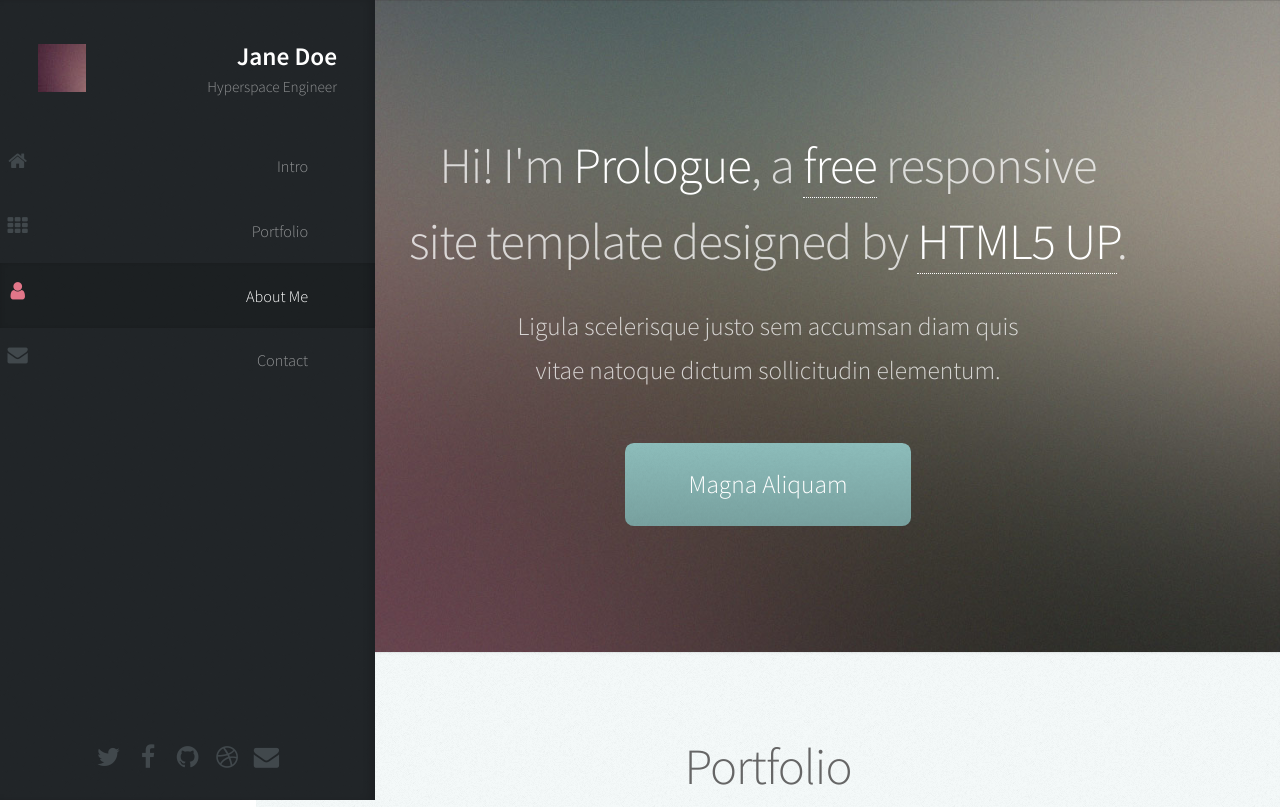
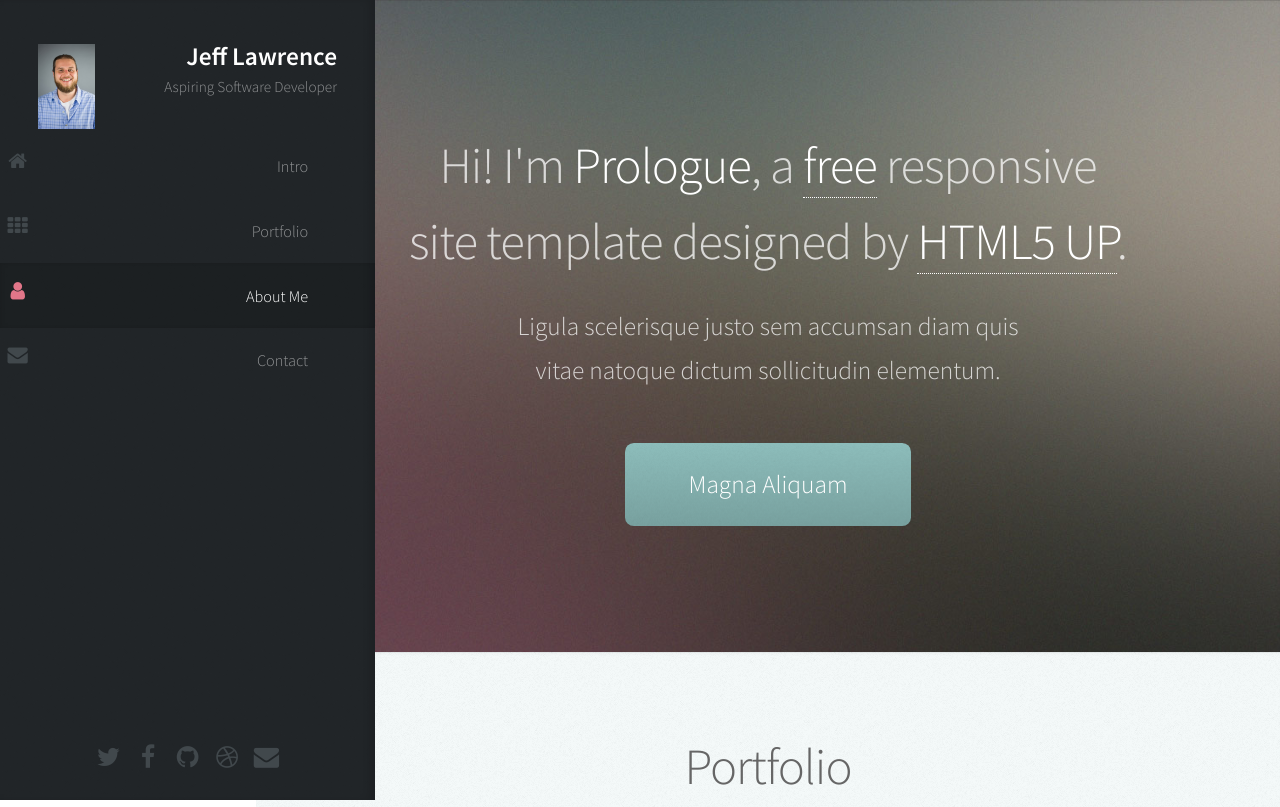
Before and after one commit to JeffLawrence1/Portfolio, a plain HTML site: page index.html in a window 1280 px wide. Shown: the top 807 px of the page. Drawn offline with Linux system fonts and the light colour scheme; files whose address does not match are found by name.

Commit message:
profile pic name and title updated

```diff
--- a/assets/css/modules/modules.css
+++ b/assets/css/modules/modules.css
@@ -28,14 +28,14 @@ section, article {
   }
 
   .image.avatar48 {
-    width: 48px;
-    height: 48px;
+    height: 85px;
+    width: auto;
     background: #f00;
   }
 
     .image.avatar48 img {
-      width: 48px;
-      height: 48px;
+      height: 85px;
+      width: auto;
     }
 
   .image.fit {
--- a/index.html
+++ b/index.html
@@ -6,7 +6,7 @@
 -->
 <html>
 	<head>
-		<title>Prologue by HTML5 UP</title>
+		<title>Jeff Lawrence Portfolio</title>
 		<meta charset="utf-8" />
 		<meta name="viewport" content="width=device-width, initial-scale=1, user-scalable=no" />
 		<link rel="stylesheet" href="assets/css/base.css" />
@@ -20,9 +20,9 @@
 
 					<!-- Logo -->
 						<div id="logo">
-							<span class="image avatar48"><img src="images/avatar.jpg" alt="" /></span>
-							<h1 id="title">Jane Doe</h1>
-							<p>Hyperspace Engineer</p>
+							<span class="image avatar48"><img src="images/jeff.jpg" alt="" /></span>
+							<h1 id="title">Jeff Lawrence</h1>
+							<p>Aspiring Software Developer</p>
 						</div>
 
 					<!-- Nav -->
```
Also changed, not shown: images/jeff.jpg (added).
